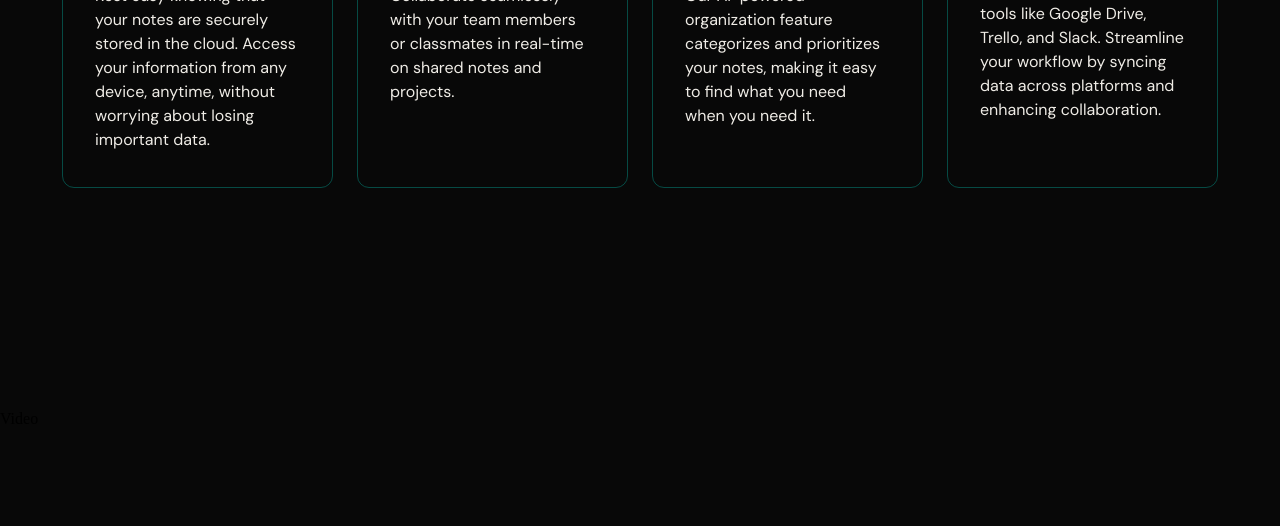
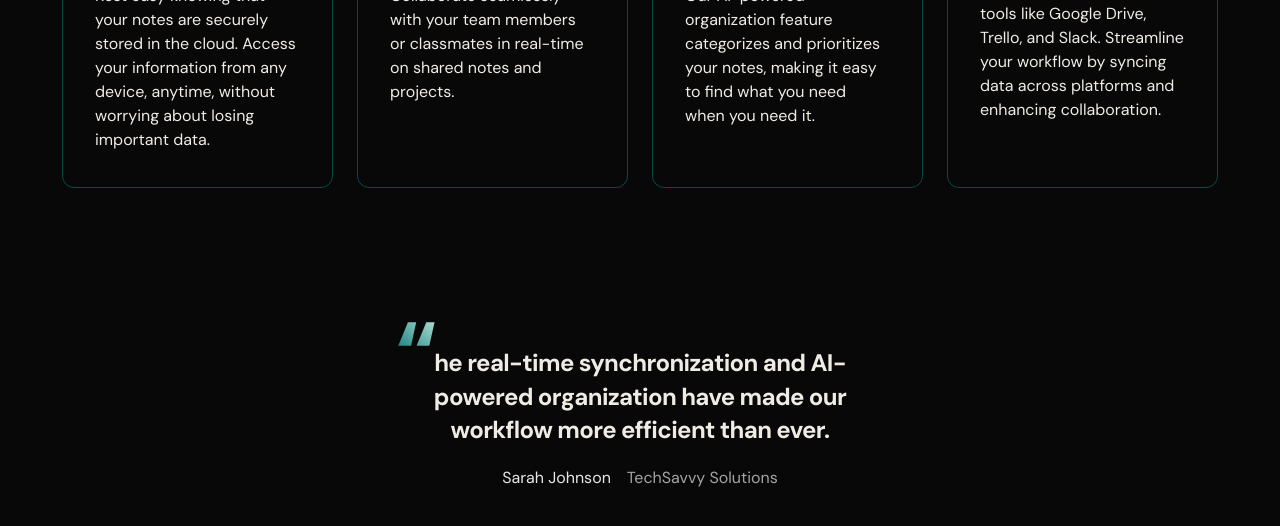
Before and after one commit to MdRiabi/NoteWithReact, a React (Vite) app: page / in a window 1280 px wide. Shown: the part 1773-2299 px from the top of the page. Built offline with nearby package versions, Linux system fonts and the light colour scheme.

Commit message:
adding a second testimonial

```diff
--- a/src/components/App/App.jsx
+++ b/src/components/App/App.jsx
@@ -41,8 +41,24 @@ const App = () => {
       </div>
       <img src={doubleQuote} alt="double Quote" className="testimonial__quotes" />
     </Testimonial>
+
     <Features />
-    <Testimonial></Testimonial>
+
+    <Testimonial>
+      <h5 className="h5 testimonial__heading">
+      he real-time synchronization and AI-powered organization have made
+          our workflow more efficient than ever.
+      </h5>
+      <div className="testimonial__author-section">
+        <p className="text-reg testimonial__author">
+        Sarah Johnson
+        </p>
+        <p className="text-reg testimonial__organization">
+        TechSavvy Solutions
+        </p>
+      </div>
+      <img src={doubleQuote} alt="double Quote" className="testimonial__quotes" />
+    </Testimonial>
     <Video />
     <Testimonial></Testimonial>
     <Pricing />
```
